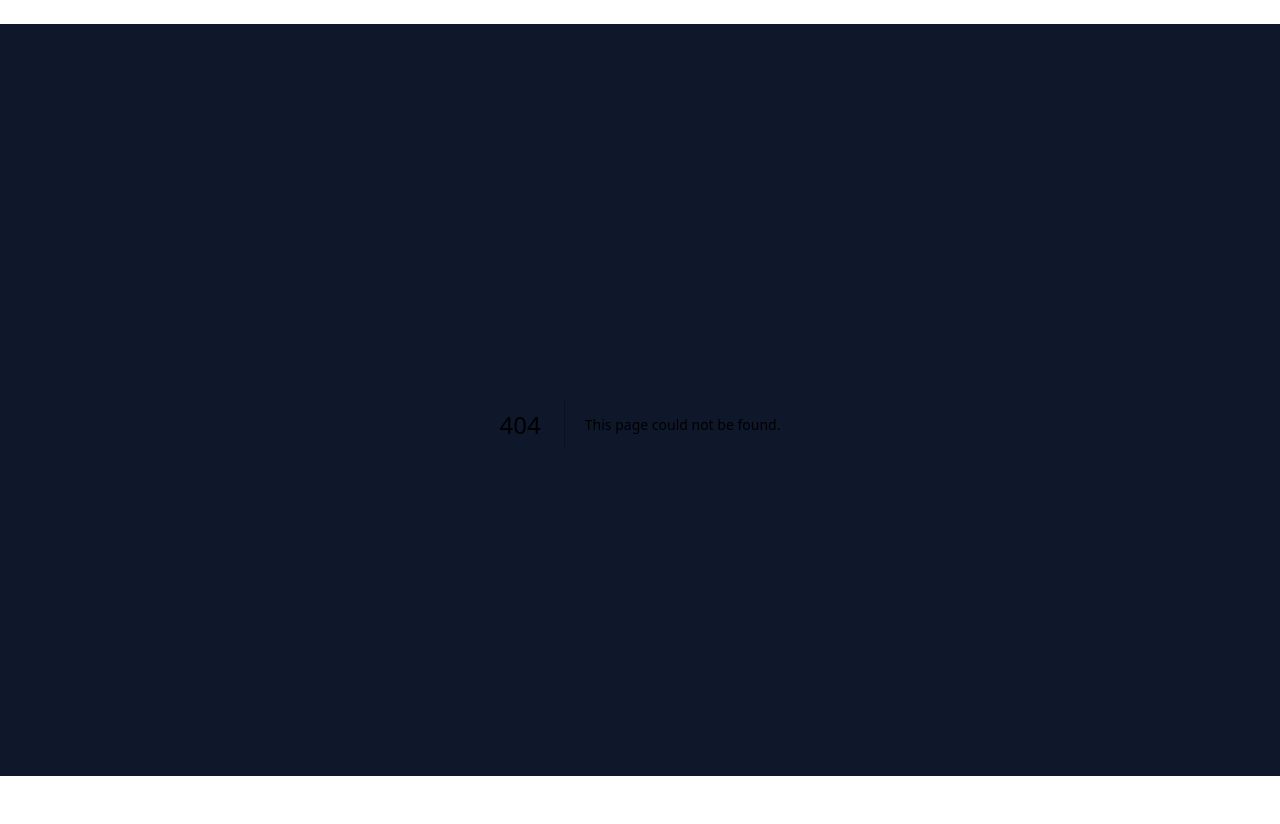
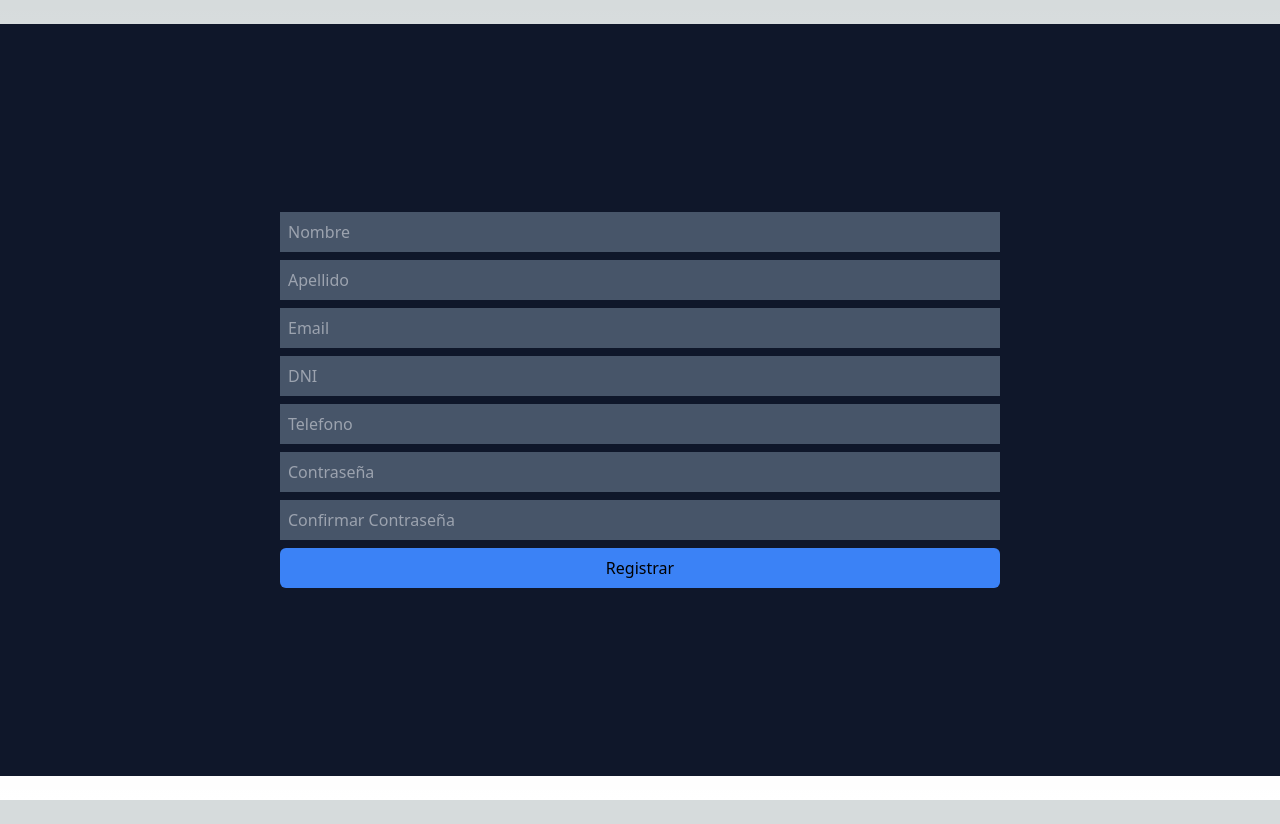
Before and after one commit to Nicoogf/DigitalMoneyApp, a Next.js app: page /register in a window 1280 px wide. Before the commit this address had no page. After the commit the page ends 800 px from the top, so only its background shows below. Built offline with nearby package versions, Linux system fonts and the light colour scheme.

Commit message:
Sprint 1: Formulario de Registro y ruta /users

```diff
--- a/src/app/page.js
+++ /dev/null
@@ -1,9 +0,0 @@
-import Image from "next/image";
-
-export default function Home() {
-  return (
-    <section className="bg-slate-800 h-[100%]">
-      <h1> Titulo </h1>
-    </section>
-  );
-}
--- /dev/null
+++ b/src/app/page.jsx
@@ -0,0 +1,15 @@
+import Image from "next/image";
+import Link from "next/link";
+
+export default function Home() {
+  return (
+    <section className="bg-slate-800 h-[100%]">
+      <nav className="flex items-center flex-row flex-wrap gap-2">
+        <Link href="/" className="p-2 rounded-md text-white bg-blue-500"> Inicio </Link>
+        <Link href="/register" className="p-2 rounded-md text-white bg-blue-500"> Regisro </Link>
+        <Link href="/login" className="p-2 rounded-md text-white bg-blue-500"> Ingresar </Link>
+        <Link href="/dashboard" className="p-2 rounded-md text-white bg-blue-500"> Home </Link>
+      </nav>
+    </section>
+  );
+}
--- /dev/null
+++ b/src/app/register/page.jsx
@@ -0,0 +1,36 @@
+'use client'
+import React from 'react'
+import { useForm } from 'react-hook-form'
+
+const RegisterPage = () => {
+const { handleSubmit ,register  } = useForm()
+
+const onSubmit = (data) => {
+    console.log(data)
+}
+  return (
+    <section className="flex items-center justify-center h-[100%]">
+        <form className="flex flex-col gap-2 w-[95%] max-w-[720px] mx-auto placeholder:text-gray-300" onSubmit={handleSubmit(onSubmit)}>
+
+            <input name="firstname" className="bg-slate-600 p-2" placeholder="Nombre" {...register("firstname", {required:true})}/>
+
+            <input name="lastname" className="bg-slate-600 p-2"placeholder="Apellido" {...register("lastname", {required:true})}/>
+
+            <input name="email" className="bg-slate-600 p-2" placeholder="Email" {...register("email", {required:true})}/>
+
+            <input name="dni" className="bg-slate-600 p-2" placeholder="DNI" {...register("dni", {required:true})}/>
+
+            <input name="phone" className="bg-slate-600 p-2" placeholder="Telefono" {...register("phone", {required:true})}/>
+
+            <input name="password"className="bg-slate-600 p-2" placeholder="Contraseña" {...register("password", {required:true})}/>
+
+            <input name="confirm-password"className="bg-slate-600 p-2" placeholder="Confirmar Contraseña" {...register("confirm-password", {required:true})}/>
+
+            <button className="bg-blue-500 w-full py-2 rounded-md"> Registrar </button>
+
+        </form>
+    </section>
+  )
+}
+
+export default RegisterPage
--- /dev/null
+++ b/src/axios/User.js
@@ -0,0 +1,4 @@
+import axios from "./axios.instanse.js"
+
+
+export const registerRequest = ( userData ) =>  axios.post(`/users` , userData)
```
Also changed, not shown: src/app/layout.jsx (renamed from src/app/layout.js).
